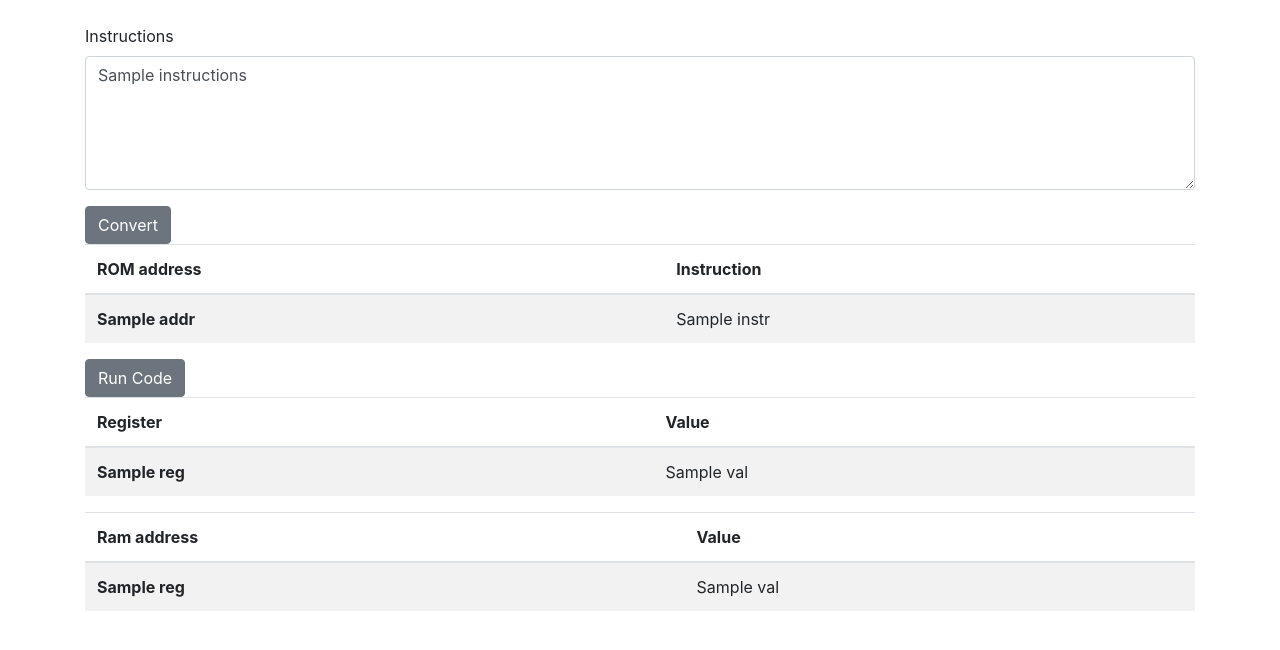
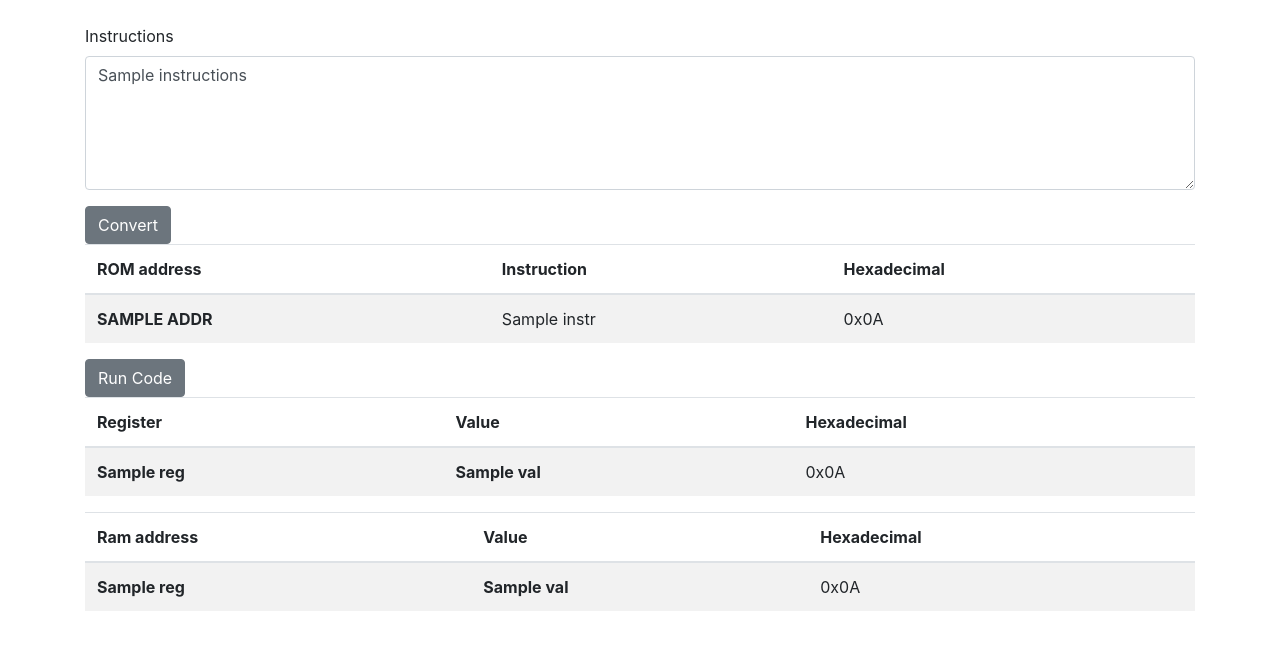
Before and after one commit to vaeng/microrechner, a Flask app: template website/templates/demo.html in a window 1280 px wide. Shown: the top 650 px of the page. Run offline with Flask 2, Linux system fonts and the light colour scheme; the template is opened without the code that fills it: most values are stand-ins (such as "Sample title", 1, 10 or a date in 2020); some libraries are stand-ins or nearby versions.

Commit message:
added hexadecimal column

```diff
--- a/website/templates/demo.html
+++ b/website/templates/demo.html
@@ -15,13 +15,17 @@
                 <tr>
                     <th scope="col">ROM address</th>
                     <th scope="col">Instruction</th>
+                    <th>Hexadecimal</th>
                 </tr>
             </thead>
             <tbody>
                 {% for addr, instr in bytecode.items() %}
                 <tr>
-                    <th scope="row">{{addr}}</th>
+                    <th scope="row">{{addr | upper | replace("X", "x")}}</th>
                     <td>{{instr}}</td>
+                    <td>{{ '0x{0:02X}'.format(instr | int(base=2)) }}</td>
+                    <!-- https://jinja.palletsprojects.com/en/3.0.x/templates/#jinja-filters.int -->
+                    <!-- https://www.rapidtables.com/convert/number/binary-to-hex.html -->
                 </tr>
                 {% endfor %}
             </tbody>
@@ -37,13 +41,15 @@
                 <tr>
                     <th scope="col">Register</th>
                     <th scope="col">Value</th>
+                    <th>Hexadecimal</th>
                 </tr>
             </thead>
             <tbody>
                 {% for reg, val in reg_and_ram["register"].items() %}
                 <tr>
                     <th scope="row">{{reg}}</th>
-                    <td>{{val}}</td>
+                    <th>{{val}}</th>
+                    <td>{{ '0x{0:02X}'.format(val | int(base=2)) }}</td>
                 </tr>
                 {% endfor %}
             </tbody>
@@ -53,13 +59,15 @@
                 <tr>
                     <th scope="col">Ram address</th>
                     <th scope="col">Value</th>
+                    <th>Hexadecimal</th>
                 </tr>
             </thead>
             <tbody>
                 {% for reg, val in reg_and_ram["ram"].items() %}
                 <tr>
                     <th scope="row">{{reg}}</th>
-                    <td>{{val}}</td>
+                    <th>{{val}}</th>
+                    <td>{{ '0x{0:02X}'.format(val | int(base=2)) }}</td>
                 </tr>
                 {% endfor %}
             </tbody>
```
